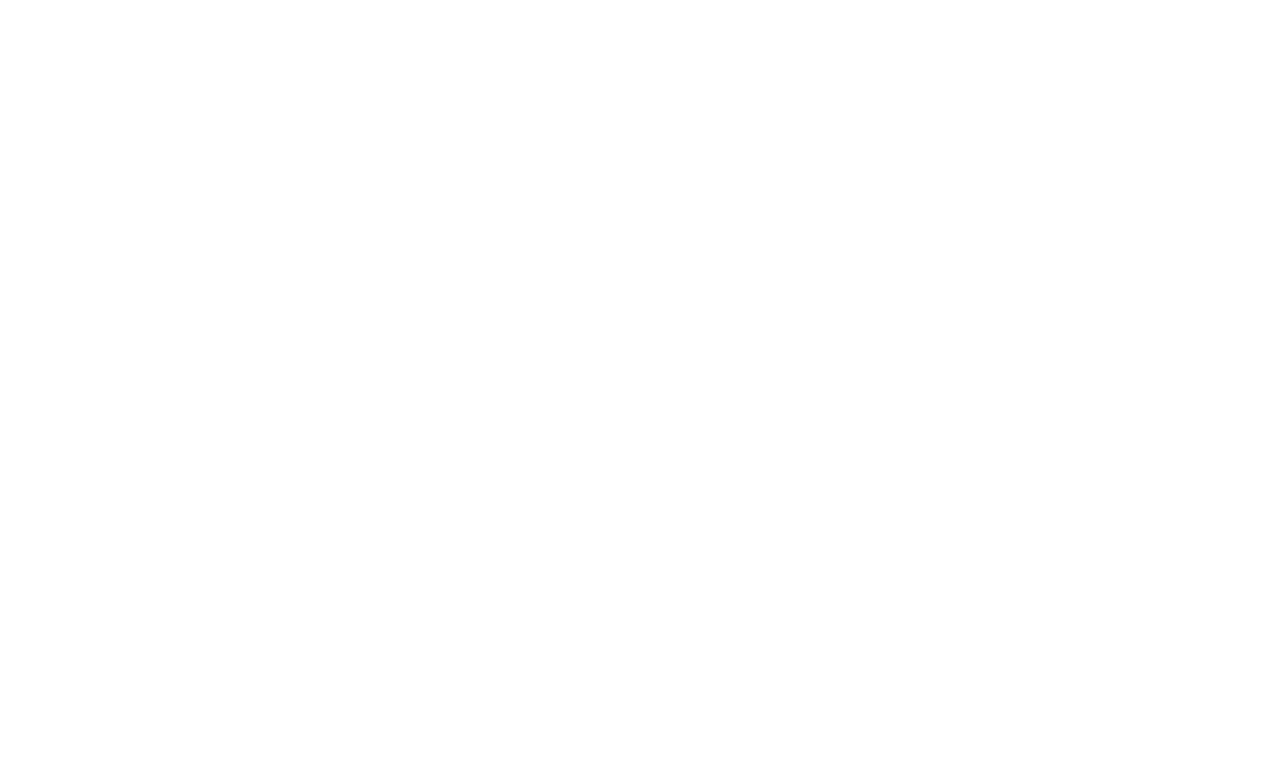
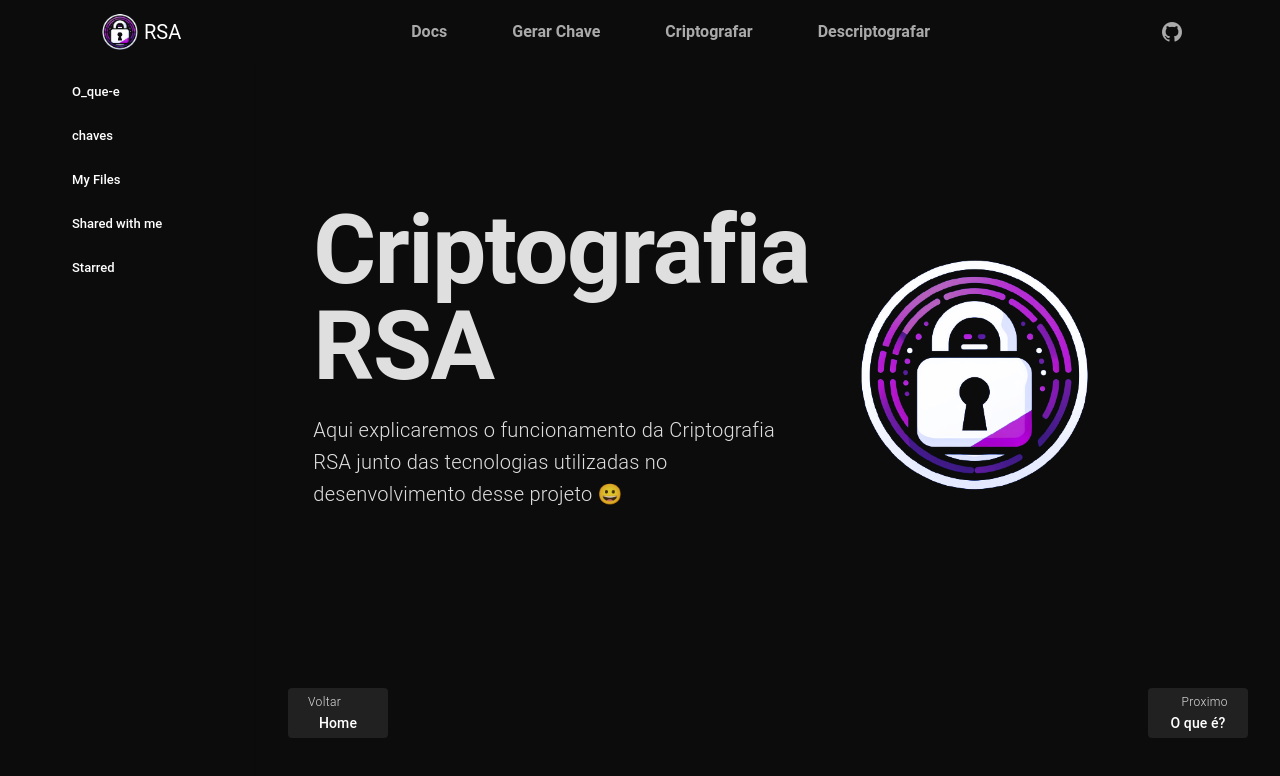
Before and after one commit to Eliezir/Criptografia-RSA, a Vue app: page /docs in a window 1280 px wide. Before the commit this address had no page. Shown: the top 776 px of the page. Built offline with nearby package versions, Linux system fonts and the light colour scheme.

Commit message:
Feature: docs

```diff
--- a/src/components/RsaTimeLine.vue
+++ b/src/components/RsaTimeLine.vue
@@ -5,19 +5,21 @@
       color="white"
       theme="dark"
       :side="size >= 600 ? '' : 'end' "
+      line-thickness="5"
     >
       <v-timeline-item
         v-for="(item, i) in items"
         :key="i"
         :dot-color="item.color"
         :icon="item.icon"
+        size="45px"
         fill-dot
       >
         <v-card>
           <v-card-title :class="['text-h5', `bg-${item.color}`]">
             {{ item.title }}
           </v-card-title>
-          <v-card-text class="bg-white pa-5 card-text text-body-1">
+          <v-card-text class="bg-background pa-5 card-text text-body-1 text-white">
             {{ item.text }}
           </v-card-text>
         </v-card>
--- a/src/components/StartCards.vue
+++ b/src/components/StartCards.vue
@@ -9,7 +9,7 @@
 </template>
 
 <script setup>
-import { ref, defineProps } from "vue";
+import { ref } from "vue";
 const props = defineProps({
   msg: String,
   path: String,
--- /dev/null
+++ b/src/components/docs/Back_front_connection.vue
@@ -0,0 +1,6 @@
+<template>
+    <h1>Connection</h1>
+</template>
+
+<script>
+</script>
--- /dev/null
+++ b/src/components/docs/Front_end.vue
@@ -0,0 +1,6 @@
+<template>
+<h1>Front End</h1>
+</template>
+
+<script>
+</script>
--- /dev/null
+++ b/src/components/docs/IndexDocs.vue
@@ -0,0 +1,46 @@
+<template>
+  <v-row class="max-height ma-0 justify-center align-content-center align-center">
+    <v-col cols="12" sm="5" class="pa-0 d-flex flex-column align-center">
+      <div class="d-none d-sm-flex justify-center flex-column">
+     <h1 class="text-h1 font-weight-bold mb-5 text-justify" id="title">Criptografia RSA</h1>
+      <h2 class="text-h6 font-weight-light mb-10">Aqui explicaremos o funcionamento da Criptografia RSA junto das tecnologias utilizadas no desenvolvimento desse projeto 😀</h2>
+      </div>
+      <h1 class="text-center pa-5 text-h3 font-weight-bold d-flex d-sm-none">Criptografia RSA</h1>
+    </v-col>
+    <v-col cols="12" sm="5" class="pa-0 align-center d-flex flex-column">
+      <img src="@/assets/icon-rsa2.png" class="hero-img w-75"/>
+      <div class="d-flex mt-10 d-sm-none">
+      </div>
+    </v-col>
+  </v-row>
+  <ButtonsRow nextName="O que é?" previousName="Home" nextPath="/docs/o_que_e" previousPath="/"/>
+</template>
+
+<script setup>
+import ButtonsRow from "./buttonsRow.vue";
+</script>
+
+<style >
+.max-height {
+  height: calc(90vh - 128px);
+}
+
+.hero-img {
+  width: 90%;
+
+}
+
+
+#title{
+    text-wrap: balance;
+}
+
+
+
+@media (max-width:960px) {
+    #title{
+    font-size: 80px !important;
+    line-height: 75px;
+}
+}
+</style>
--- /dev/null
+++ b/src/components/docs/buttonsRow.vue
@@ -0,0 +1,39 @@
+<template>
+<v-container class="d-flex  justify-space-between">
+    <a :href="previousPath" v-if="previousName" >
+        <div color="white" class="bg-grey-darken-4 py-1 px-5 rounded" style="width: 100px;">
+            <p class="font-weight-light text-caption text-grey-lighten-2 text-left">
+            Voltar
+            </p>
+            <p class="text-subtitle-2 text-grey-dark-5 text-center">
+            {{previousName}}
+            </p>
+        </div>
+    </a>
+    <a :href="nextPath" v-if="nextName" >
+        <div color="white" class="bg-grey-darken-4 py-1 px-5 rounded" style="width: 100px;">
+            <p class="font-weight-light text-caption text-grey-lighten-2 text-right">
+            Proximo
+            </p>
+            <p class="text-subtitle-2 text-grey-dark-5 text-center">
+            {{nextName}}
+            </p>
+        </div>
+    </a>
+</v-container>
+</template>
+
+<script setup>
+import {ref} from 'vue';
+const props = defineProps({
+    nextName: String,
+    previousName: String,
+    nextPath: String,
+    previousPath: String,
+});
+
+const nextName = ref(props.nextName);
+const previousName = ref(props.previousName);
+const nextPath = ref(props.nextPath);
+const previousPath = ref(props.previousPath);
+</script>
--- /dev/null
+++ b/src/components/docs/rsa.vue
@@ -0,0 +1,6 @@
+<template>
+    <h1>Rsa</h1>
+</template>
+
+<script>
+</script>
--- a/src/layouts/default/AppBar.vue
+++ b/src/layouts/default/AppBar.vue
@@ -71,7 +71,7 @@
 const pages = [
   {
     name: "Docs",
-    path: "/",
+    path: "/docs",
   },
   {
     name: "Gerar Chave",
--- a/src/router/index.js
+++ b/src/router/index.js
@@ -30,6 +30,11 @@
         path: 'decrypt-message',
         name: 'DecryptMessage',
         component: () => import('@/views/DecryptMessagePage.vue'),
+      },
+      {
+        path: 'docs',
+        name: 'Docs',
+        component: () => import('@/views/DocsPage.vue'),
       }
     ],
   },
--- /dev/null
+++ b/src/views/DocsPage.vue
@@ -0,0 +1,22 @@
+<template>
+    <v-navigation-drawer
+        class="bg-background"
+      >
+        <v-list density="compact" nav>
+          <v-list-item prepend-icon="?" title="O_que-e" value="myfiles"></v-list-item>
+          <v-list-item prepend-icon="chave" title="chaves" value="myfiles"></v-list-item>
+          <v-list-item prepend-icon="num" title="My Files" value="myfiles"></v-list-item>
+          <v-list-item prepend-icon="0101" title="Shared with me" value="shared"></v-list-item>
+          <v-list-item prepend-icon="locked" title="Starred" value="starred"></v-list-item>
+        </v-list>
+      </v-navigation-drawer>
+      <v-container>
+        <DocsIndex v-if="page === 'index'" />
+      </v-container>
+</template>
+
+<script setup>
+import DocsIndex from "../components/docs/indexDocs.vue"
+import { ref } from "vue";
+const page = ref("index");
+</script>
--- a/src/views/GenerateKeyPage.vue
+++ b/src/views/GenerateKeyPage.vue
@@ -2,8 +2,10 @@
   <v-container class="fill-height justify-center">
     <div class="w-50">
       <h1>Gerando a Chave</h1>
-    <h2 class="text-body-1">Insira três números primos entre 2 e 9 dígitos!</h2>
-    <v-form @submit.prevent="generateKey" validate-on="submit" fast-fail>
+      <h2 class="text-body-1">
+        Insira três números primos entre 2 e 9 dígitos!
+      </h2>
+      <v-form @submit.prevent="generateKey" v-model="isFormValid" fast-fail>
         <v-text-field
           v-model="firstNumber"
           type="number"
@@ -40,16 +42,55 @@
           required
           :rules="rules"
         />
-      <v-btn type="submit" class="mt-5" color="primary" block>Gerar Chave</v-btn>
+        <v-btn
+          type="submit"
+          class="mt-5"
+          color="primary"
+          block
+          :disabled="!isFormValid"
+          >Gerar Chave</v-btn
+        >
       </v-form>
     </div>
   </v-container>
-<v-container class="fill-height justify-center">
-    <div class="w-50">
-    <h1>Chave Gerada</h1>
-    <h2 class="text-body-1">A chave gerada foi: {{primeKey}}</h2>
+  <v-dialog v-model="dialog" max-width="728" color="background">
+    <v-card class="bg-background d-flex align-center">
+      <div class="d-flex align-center justify-space-between w-75 py-5">
+        <v-card-title> A chave gerada é: </v-card-title>
+        <v-icon @click="dialog = false">mdi-close</v-icon>
       </div>
-    </v-container>
+      <v-text-field
+        class="w-75"
+        variant="outlined"
+        v-model="primeKey"
+        readonly
+        ref="key"
+      >
+        <template v-slot:append-inner>
+          <v-icon
+            @click="copyToClipboard"
+            :color="copiedValue ? 'green-accent-2' : 'grey'"
+          >
+            {{
+              copiedValue
+                ? "mdi-clipboard-check-multiple-outline"
+                : "mdi-clipboard-multiple-outline"
+            }}
+          </v-icon>
+        </template>
+      </v-text-field>
+      <v-card-actions class="w-75 d-flex align-center justify-end">
+        <v-btn
+        @click="saveToFile"
+        variant="default"
+        class="bg-primary"
+        append-icon="mdi-download"
+        >
+          Baixar
+        </v-btn>
+      </v-card-actions>
+    </v-card>
+  </v-dialog>
 </template>
 
 <script setup>
@@ -58,6 +99,9 @@
 const secondNumber = ref();
 const thirdNumber = ref();
 const primeKey = ref();
+const dialog = ref(false);
+const isFormValid = ref(false);
+const copiedValue = ref(false);
 
 const randomFirstNumber = () => {
   firstNumber.value = generate8DigitPrime();
@@ -70,20 +114,39 @@
   thirdNumber.value = generate8DigitPrime();
 };
 
-const generateKey = () => {
- if(!firstNumber.value || !secondNumber.value || !thirdNumber.value) return;
-  primeKey.value = firstNumber.value * secondNumber.value;
-  console.log(primeKey.value)
+const copyToClipboard = async () => {
+  try {
+    await navigator.clipboard.writeText(primeKey.value);
+    copiedValue.value = true;
+  } catch (err) {
+    copiedValue.value = false;
+  }
 };
 
+const saveToFile = () => {
+  const element = document.createElement("a");
+  const file = new Blob([primeKey.value], { type: "text/plain" });
+  element.href = URL.createObjectURL(file);
+  element.download = "chave.txt";
+  document.body.appendChild(element);
+  document.body.removeChild(element);
+  element.click();
+};
+
+const generateKey = () => {
+  copiedValue.value = false;
+  if (!firstNumber.value || !secondNumber.value || !thirdNumber.value) return;
+  primeKey.value = firstNumber.value * secondNumber.value;
+  console.log(primeKey);
+  dialog.value = true;
+};
 
 const rules = ref([
   (v) => !!v || "O campo é obrigatório",
   (v) => v > 9 || "O número deve ter no mínimo 2 dígitos",
   (v) => v < 999999999 || "O número deve ter no máximo 9 dígitos",
   (v) => isPrime(v) || "O número deve ser primo",
-])
-
+]);
 
 function isPrime(num) {
   if (num <= 1) return false;
@@ -110,5 +173,4 @@
 
   return number;
 }
-
 </script>
```
Lines whose indentation alone changed are shown as unchanged.
